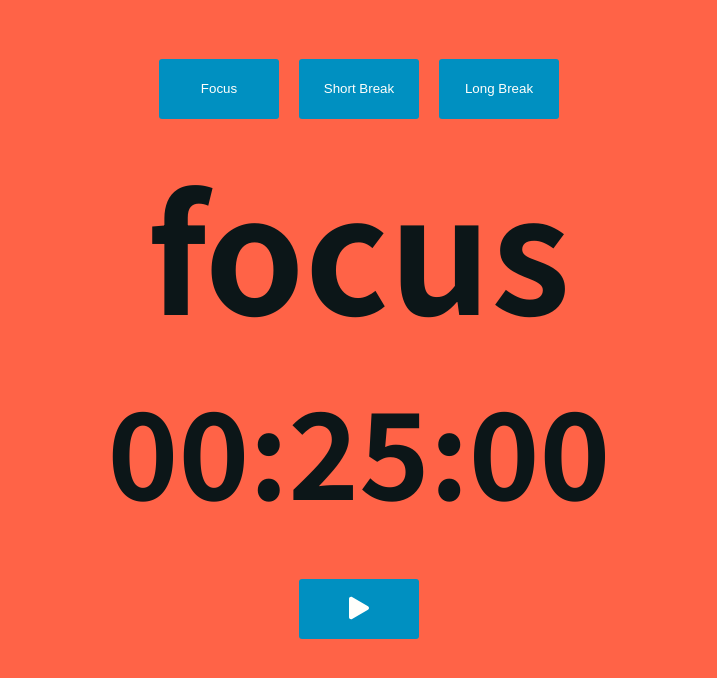
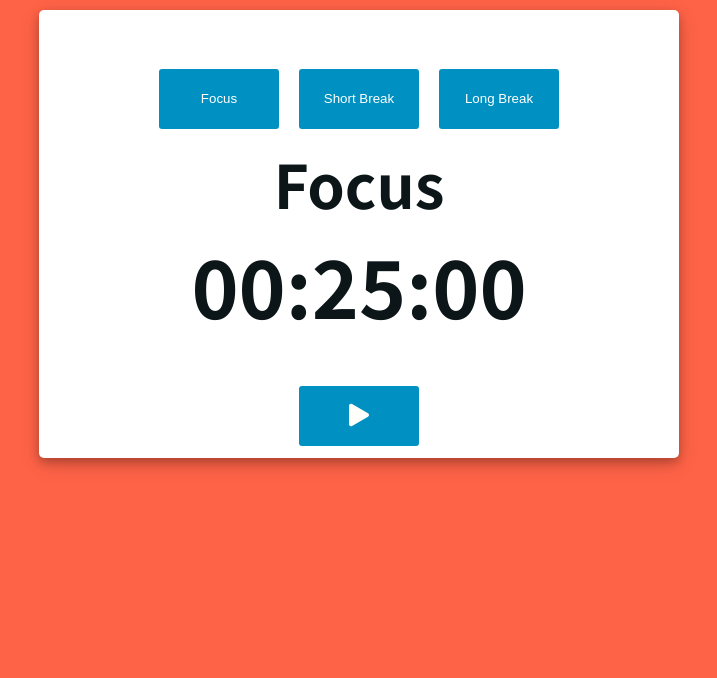
Before and after one commit to gneblett/pomodoro-timer, a React (Create React App) app: page / in a window 1280 px wide. Shown: the top 678 px of the page, without its empty margins (281-998 px from the left). Built offline with nearby package versions, Linux system fonts and the light colour scheme.

Commit message:
Adjust styling

```diff
--- a/src/App.js
+++ b/src/App.js
@@ -1,17 +1,18 @@
 import React from "react";
 import Timer from "./components/Timer/Timer";
+import Card from "./components/UI/Card"
 
 const App = () => {
   const settings = {
-    focus: 25 * 60 * 1000,
-    shortBreak: 5 * 60 * 1000,
-    longBreak: 15 * 60 * 1000,
+    "Focus": 25 * 60 * 1000,
+    "Short Break": 5 * 60 * 1000,
+    "Long Break": 15 * 60 * 1000,
   };
 
   return (
-    <div className="app">
+    <Card className="app">
       <Timer userSettings={settings} />
-    </div>
+    </Card>
   );
 };
 
--- a/src/components/Modes/ModeControls.js
+++ b/src/components/Modes/ModeControls.js
@@ -3,13 +3,17 @@ import React from "react";
 const ModeControls = (props) => {
   return (
     <div className="mode-controls">
-      <button className="button" onClick={() => props.onChangeMode("focus")}>
+      <button className="button" onClick={() => props.onChangeMode("Focus")}>
         Focus
       </button>
-      <button className="button" onClick={() => props.onChangeMode("shortBreak")}>
+      <button
+        className="button"
+        onClick={() => props.onChangeMode("Short Break")}>
         Short Break
       </button>
-      <button className="button" onClick={() => props.onChangeMode("longBreak")}>
+      <button
+        className="button"
+        onClick={() => props.onChangeMode("Long Break")}>
         Long Break
       </button>
     </div>
--- a/src/components/Timer/Timer.js
+++ b/src/components/Timer/Timer.js
@@ -2,12 +2,13 @@ import React, { useState, useEffect } from "react";
 import TimerDisplay from "./TimerDisplay";
 import TimerControls from "./TimerControls";
 import ModeControls from "../Modes/ModeControls";
+import Card from "../UI/Card";
 import "./Timer.css";
 
 const Timer = (props) => {
   const [currentInterval, setCurrentInterval] = useState(null);
   const [isActive, setIsActive] = useState(false);
-  const [mode, setMode] = useState("focus");
+  const [mode, setMode] = useState("Focus");
   const [timeRemaining, setTimeRemaining] = useState(props.userSettings[mode]);
 
   const tick = () => {
--- a/src/components/Timer/TimerDisplay.css
+++ b/src/components/Timer/TimerDisplay.css
@@ -0,0 +1,7 @@
+h1 {
+  font-size: 80px;
+}
+
+h2 {
+  font-size: 60px;
+}
--- a/src/components/Timer/TimerDisplay.js
+++ b/src/components/Timer/TimerDisplay.js
@@ -1,4 +1,5 @@
 import React from "react";
+import "./TimerDisplay.css";
 
 const TimerDisplay = (props) => {
   const formatTime = (time) => {
@@ -10,14 +11,14 @@ const TimerDisplay = (props) => {
   const hours = Math.floor((props.time / 1000 / 60 / 60) % 24);
   return (
     <div>
-      <h1>{props.currentMode}</h1>
-      <h2>
+      <h2>{props.currentMode}</h2>
+      <h1>
         {formatTime(hours) +
           ":" +
           formatTime(minutes) +
           ":" +
           formatTime(seconds)}
-      </h2>
+      </h1>
     </div>
   );
 };
--- /dev/null
+++ b/src/components/UI/Card.css
@@ -0,0 +1,9 @@
+.card {
+  width: 50%;
+  /* height: 200px; */
+  margin: auto;
+  margin-top: 10px;
+  border-radius: 5px;
+  background-color: white;
+  box-shadow: 0 4px 8px 0 rgba(0, 0, 0, 0.2), 0 6px 20px 0 rgba(0, 0, 0, 0.19);
+}
--- /dev/null
+++ b/src/components/UI/Card.js
@@ -0,0 +1,7 @@
+import "./Card.css";
+
+const Card = (props) => {
+  const classes = "card " + props.className;
+  return <div className={classes}>{props.children}</div>;
+};
+export default Card;
```
